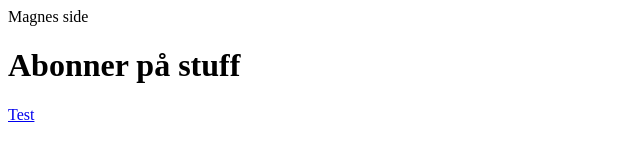
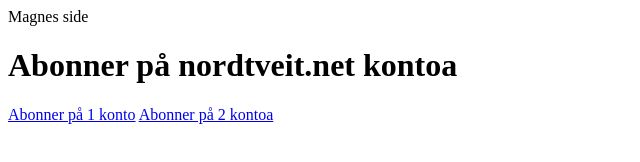
Before and after one commit to magnen/magnen.github.io, a plain HTML site: page index.html in a window 1280 px wide. Shown: the whole page, without its empty margins (0-640 px from the left). Drawn offline with Linux system fonts and the light colour scheme.

Commit message:
Update index.html

```diff
--- a/index.html
+++ b/index.html
@@ -1,9 +1,8 @@
 <html>
   <head>Magnes side</head>
   <body>
-    <h1>
-Abonner på stuff
-    </h1>
-    <a href="https://www.paypal.com/webapps/billing/plans/subscribe?plan_id=P-2SC76059WH893923FMS6Y3GA&quantity=2">Test</a>
+    <h1>Abonner på nordtveit.net kontoa</h1>
+    <a href="https://www.paypal.com/webapps/billing/plans/subscribe?plan_id=P-0T1298279V3825547MSTLK4Q">Abonner på 1 konto</a>
+    <a href="https://www.paypal.com/webapps/billing/plans/subscribe?plan_id=P-2SC76059WH893923FMS6Y3GA">Abonner på 2 kontoa</a>
   </body>
 </html>
```
